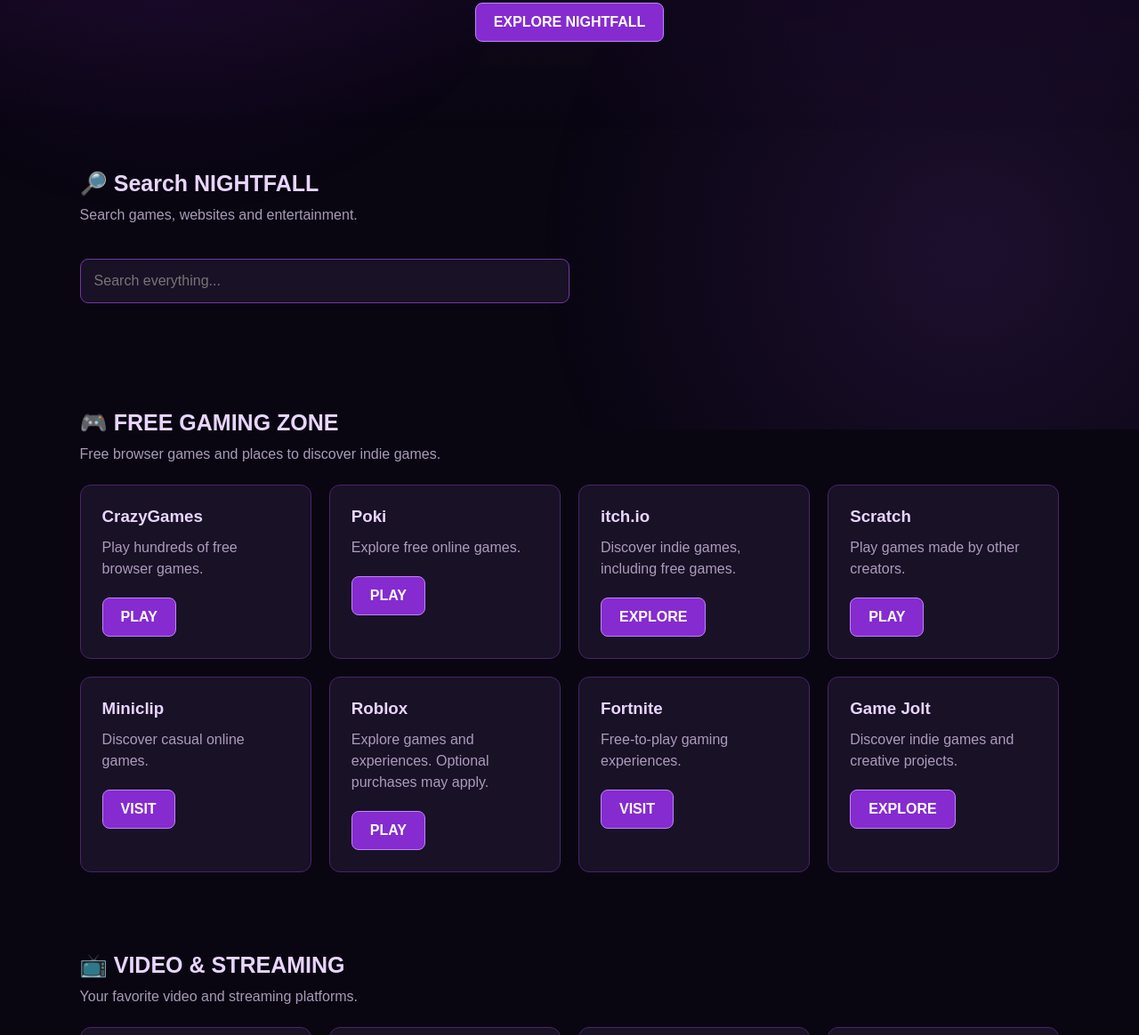
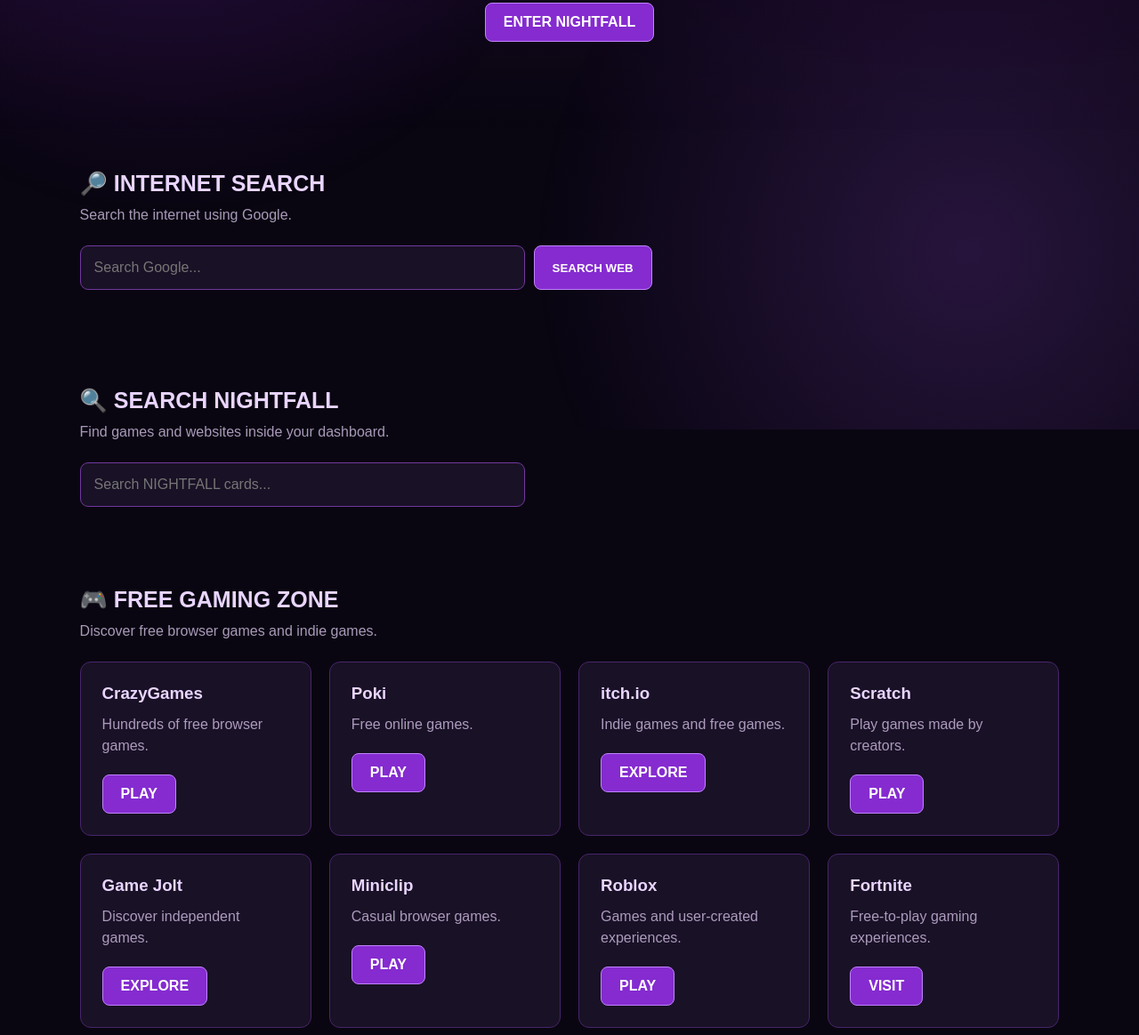
Before and after one commit to headleyhayden-a11y/my-website, a plain HTML site: page index.html in a window 1280 px wide. Shown: the part 317-1481 px from the top of the page at 89% size. Drawn offline with Linux system fonts and the light colour scheme.

Commit message:
Update index.html

```diff
--- a/index.html
+++ b/index.html
@@ -4,7 +4,8 @@
 <head>
 <meta charset="UTF-8">
 <meta name="viewport" content="width=device-width, initial-scale=1.0">
-<title>NIGHTFALL | Gaming & Entertainment</title>
+
+<title>NIGHTFALL | Gaming Hub</title>
 
 <style>
 :root {
@@ -29,13 +30,15 @@ body {
   overflow-x: hidden;
 }
 
+/* ANIMATED BACKGROUND */
+
 body::before {
   content: "";
   position: fixed;
   inset: 0;
   background:
-    radial-gradient(circle at 15% 15%, #7124a833, transparent 35%),
-    radial-gradient(circle at 85% 75%, #a855f722, transparent 40%);
+    radial-gradient(circle at 15% 15%, #7124a844, transparent 35%),
+    radial-gradient(circle at 85% 75%, #a855f733, transparent 40%);
   animation: glow 7s infinite alternate;
   pointer-events: none;
   z-index: -1;
@@ -46,11 +49,13 @@ body::before {
   to { opacity: 1; }
 }
 
+/* HEADER */
+
 header {
   position: sticky;
   top: 0;
   z-index: 10;
-  background: #100a1ddd;
+  background: #100a1dee;
   backdrop-filter: blur(12px);
   border-bottom: 1px solid #48256b;
   padding: 20px 7%;
@@ -83,6 +88,8 @@ nav a {
 
 nav a:hover { color: var(--purple); }
 
+/* HERO */
+
 .hero {
   text-align: center;
   padding: 100px 20px;
@@ -110,6 +117,8 @@ nav a:hover { color: var(--purple); }
   to {opacity:1; transform:translateY(0);}
 }
 
+/* BUTTONS */
+
 .button {
   display: inline-block;
   padding: 12px 20px;
@@ -120,6 +129,7 @@ nav a:hover { color: var(--purple); }
   text-decoration: none;
   font-weight: bold;
   transition: .25s;
+  cursor: pointer;
 }
 
 .button:hover {
@@ -127,6 +137,8 @@ nav a:hover { color: var(--purple); }
   transform: translateY(-3px);
   box-shadow: 0 0 18px #a855f788;
 }
+
+/* SECTIONS */
 
 section {
   padding: 45px 7%;
@@ -143,11 +155,19 @@ section h2 {
   margin-bottom: 25px;
 }
 
+/* SEARCH */
+
+.search-area {
+  display: flex;
+  gap: 10px;
+  flex-wrap: wrap;
+  margin: 20px 0;
+}
+
 .search {
   width: 100%;
-  max-width: 550px;
+  max-width: 500px;
   padding: 15px;
-  margin: 15px 0 30px;
   background: #191126;
   border: 1px solid #7138a0;
   border-radius: 9px;
@@ -160,6 +180,8 @@ section h2 {
   border-color: #d8b4fe;
   box-shadow: 0 0 12px #a855f766;
 }
+
+/* CARDS */
 
 .cards {
   display: grid;
@@ -216,12 +238,8 @@ footer {
 }
 
 @media(max-width:600px) {
-  header {
-    flex-direction: column;
-  }
-
+  header { flex-direction: column; }
   nav { justify-content: center; }
-
   section { padding: 35px 5%; }
 }
 </style>
@@ -241,70 +259,106 @@ footer {
   </nav>
 </header>
 
+<!-- MAIN PAGE -->
+
 <div class="hero" id="home">
   <h1>WELCOME TO <span>NIGHTFALL</span></h1>
   <p>Your personal gaming and entertainment headquarters.</p>
-  <a href="#games" class="button">EXPLORE NIGHTFALL</a>
+  <a href="#games" class="button">ENTER NIGHTFALL</a>
 </div>
 
+<!-- GOOGLE SEARCH -->
+
 <section>
-  <h2>🔎 Search NIGHTFALL</h2>
+  <h2>🔎 INTERNET SEARCH</h2>
   <p class="description">
-    Search games, websites and entertainment.
+    Search the internet using Google.
   </p>
 
-  <input
-    class="search"
-    id="search"
-    type="search"
-    placeholder="Search everything..."
-    aria-label="Search all cards"
-  >
+  <form action="https://www.google.com/search"
+        method="GET"
+        target="_blank"
+        class="search-area">
 
-  <p id="noResults" hidden>No matching results found.</p>
+    <input class="search"
+           type="search"
+           name="q"
+           placeholder="Search Google..."
+           required>
+
+    <button class="button" type="submit">
+      SEARCH WEB
+    </button>
+  </form>
 </section>
+
+<!-- HOMEPAGE SEARCH -->
+
+<section>
+  <h2>🔍 SEARCH NIGHTFALL</h2>
+  <p class="description">
+    Find games and websites inside your dashboard.
+  </p>
+
+  <input class="search"
+         id="cardSearch"
+         type="search"
+         placeholder="Search NIGHTFALL cards...">
+
+  <p id="noResults" hidden>
+    No matching cards found.
+  </p>
+</section>
+
+<!-- GAMES -->
 
 <section id="games">
   <h2>🎮 FREE GAMING ZONE</h2>
   <p class="description">
-    Free browser games and places to discover indie games.
+    Discover free browser games and indie games.
   </p>
 
   <div class="cards">
 
     <div class="card">
       <h3>CrazyGames</h3>
-      <p>Play hundreds of free browser games.</p>
+      <p>Hundreds of free browser games.</p>
       <a class="button" href="https://www.crazygames.com/" target="_blank" rel="noopener">PLAY</a>
     </div>
 
     <div class="card">
       <h3>Poki</h3>
-      <p>Explore free online games.</p>
+      <p>Free online games.</p>
       <a class="button" href="https://poki.com/" target="_blank" rel="noopener">PLAY</a>
     </div>
 
     <div class="card">
       <h3>itch.io</h3>
-      <p>Discover indie games, including free games.</p>
+      <p>Indie games and free games.</p>
       <a class="button" href="https://itch.io/games/free" target="_blank" rel="noopener">EXPLORE</a>
     </div>
 
     <div class="card">
       <h3>Scratch</h3>
-      <p>Play games made by other creators.</p>
+      <p>Play games made by creators.</p>
       <a class="button" href="https://scratch.mit.edu/" target="_blank" rel="noopener">PLAY</a>
     </div>
 
     <div class="card">
+      <h3>Game Jolt</h3>
+      <p>Discover independent games.</p>
+      <a class="button" href="https://gamejolt.com/" target="_blank" rel="noopener">EXPLORE</a>
+    </div>
+
+    <div class="card">
       <h3>Miniclip</h3>
-      <p>Discover casual online games.</p>
-      <a class="button" href="https://www.miniclip.com/" target="_blank" rel="noopener">VISIT</a>
+      <p>Casual browser games.</p>
+      <a class="button" href="https://www.miniclip.com/" target="_blank" rel="noopener">PLAY</a>
     </div>
 
     <div class="card">
       <h3>Roblox</h3>
-      <p>Explore games and experiences. Optional purchases may apply.</p>
+      <p>Games and user-created experiences.</p>
       <a class="button" href="https://www.roblox.com/" target="_blank" rel="noopener">PLAY</a>
     </div>
 
@@ -314,32 +368,28 @@ footer {
       <a class="button" href="https://www.fortnite.com/" target="_blank" rel="noopener">VISIT</a>
     </div>
 
-    <div class="card">
-      <h3>Game Jolt</h3>
-      <p>Discover indie games and creative projects.</p>
-      <a class="button" href="https://gamejolt.com/" target="_blank" rel="noopener">EXPLORE</a>
-    </div>
-
   </div>
 </section>
+
+<!-- VIDEO -->
 
 <section id="video">
   <h2>📺 VIDEO & STREAMING</h2>
   <p class="description">
-    Your favorite video and streaming platforms.
+    Watch videos, creators and live streams.
   </p>
 
   <div class="cards">
 
     <div class="card">
       <h3>YouTube</h3>
-      <p>Videos, gaming content and creators.</p>
+      <p>Videos and gaming content.</p>
       <a class="button" href="https://www.youtube.com/" target="_blank" rel="noopener">WATCH</a>
     </div>
 
     <div class="card">
       <h3>Twitch</h3>
-      <p>Live gaming streams and communities.</p>
+      <p>Live gaming streams.</p>
       <a class="button" href="https://www.twitch.tv/" target="_blank" rel="noopener">WATCH</a>
     </div>
 
@@ -351,12 +401,14 @@ footer {
 
     <div class="card">
       <h3>Kick</h3>
-      <p>Live streaming platform.</p>
+      <p>Live streaming.</p>
       <a class="button" href="https://kick.com/" target="_blank" rel="noopener">WATCH</a>
     </div>
 
   </div>
 </section>
+
+<!-- SOCIAL -->
 
 <section id="social">
   <h2>💬 SOCIAL & COMMUNITY</h2>
@@ -364,15 +416,39 @@ footer {
   <div class="cards">
 
     <div class="card">
+      <h3>Snapchat</h3>
+      <p>Connect and share with friends.</p>
+      <a class="button" href="https://www.snapchat.com/" target="_blank" rel="noopener">OPEN</a>
+    </div>
+
+    <div class="card">
+      <h3>Instagram</h3>
+      <p>Photos, videos and creators.</p>
+      <a class="button" href="https://www.instagram.com/" target="_blank" rel="noopener">OPEN</a>
+    </div>
+
+    <div class="card">
       <h3>Discord</h3>
-      <p>Chat and join communities.</p>
+      <p>Chat and gaming communities.</p>
       <a class="button" href="https://discord.com/" target="_blank" rel="noopener">OPEN</a>
     </div>
 
     <div class="card">
       <h3>Reddit</h3>
-      <p>Gaming discussions and communities.</p>
+      <p>Communities and discussions.</p>
       <a class="button" href="https://www.reddit.com/" target="_blank" rel="noopener">OPEN</a>
+    </div>
+
+    <div class="card">
+      <h3>X</h3>
+      <p>Posts and updates.</p>
+      <a class="button" href="https://x.com/" target="_blank" rel="noopener">OPEN</a>
+    </div>
+
+    <div class="card">
+      <h3>Pinterest</h3>
+      <p>Creative ideas and pictures.</p>
+      <a class="button" href="https://www.pinterest.com/" target="_blank" rel="noopener">EXPLORE</a>
     </div>
 
     <div class="card">
@@ -381,14 +457,10 @@ footer {
       <a class="button" href="https://open.spotify.com/" target="_blank" rel="noopener">LISTEN</a>
     </div>
 
-    <div class="card">
-      <h3>Pinterest</h3>
-      <p>Find art, gaming setups and ideas.</p>
-      <a class="button" href="https://www.pinterest.com/" target="_blank" rel="noopener">EXPLORE</a>
-    </div>
-
   </div>
 </section>
+
+<!-- MORE LINKS -->
 
 <section id="links">
   <h2>🌐 MORE WEBSITES</h2>
@@ -416,6 +488,8 @@ footer {
   </div>
 </section>
 
+<!-- CLOCK -->
+
 <section style="text-align:center">
   <h2>LOCAL TIME</h2>
   <div class="clock" id="clock">Loading...</div>
@@ -430,7 +504,8 @@ footer {
 
 <script>
 
-// Live clock
+// CLOCK
+
 function updateClock() {
   document.getElementById("clock").textContent =
     new Date().toLocaleTimeString();
@@ -439,8 +514,9 @@ function updateClock() {
 updateClock();
 setInterval(updateClock, 1000);
 
-// Search every card on the homepage
-const search = document.getElementById("search");
+// SEARCH ALL DASHBOARD CARDS
+
+const search = document.getElementById("cardSearch");
 const allCards = document.querySelectorAll(".card");
 const noResults = document.getElementById("noResults");
 
```
